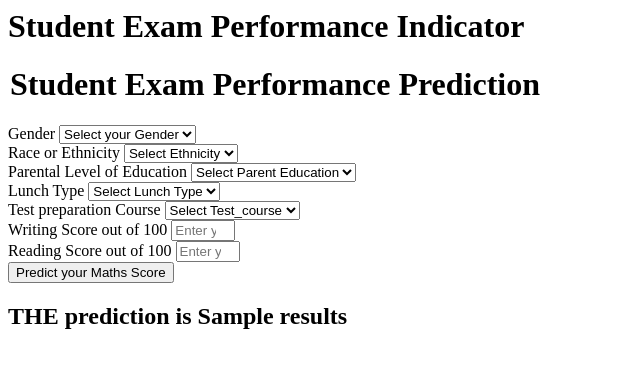
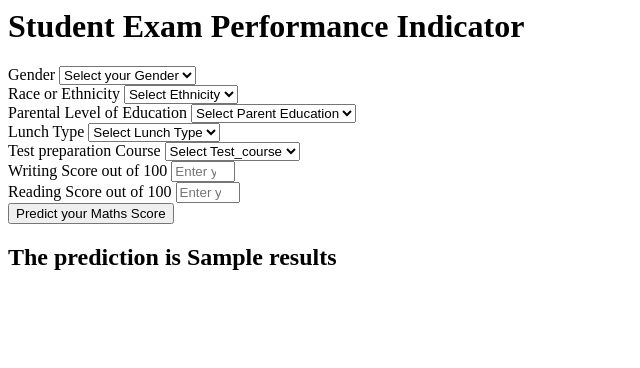
Before and after one commit to martinharnik/Flask-ML-Application, a Flask app: template templates/home.html in a window 1280 px wide. Shown: the top 368 px of the page, without its empty margins (0-640 px from the left). Run offline with Flask 3, Linux system fonts and the light colour scheme; the template is opened without the code that fills it: most values are stand-ins (such as "Sample title", 1, 10 or a date in 2020).

Commit message:
Updated home.html

```diff
--- a/templates/home.html
+++ b/templates/home.html
@@ -4,9 +4,7 @@
        <h1>Student Exam Performance Indicator</h1>
 
        <form action="{{ url_for('predict_datapoint')}}" method="post">
-        <h1>
-            <legend>Student Exam Performance Prediction</legend>
-        </h1>
+
         <div class="mb-3">
             <label class="form-label">Gender</label>
             <select class="form-control" name="gender" placeholder="Enter you Gender" required>
@@ -105,7 +103,7 @@
         </div>
     </form>
     <h2>
-       THE  prediction is {{results}}
+       The prediction is {{results}}
     </h2>
    <body>
 </html>
```
